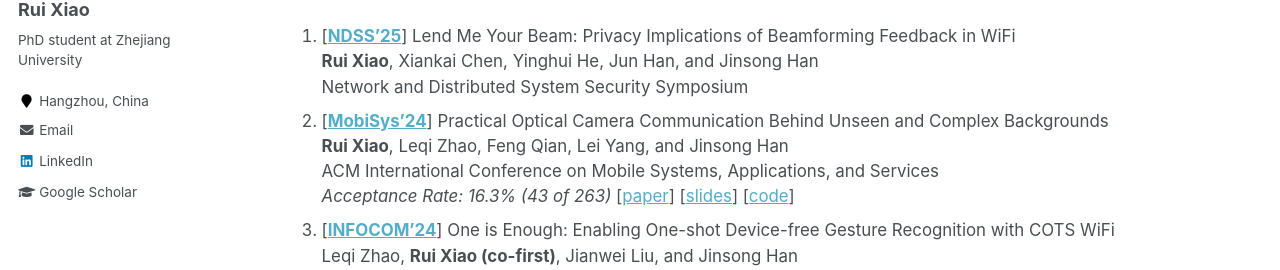
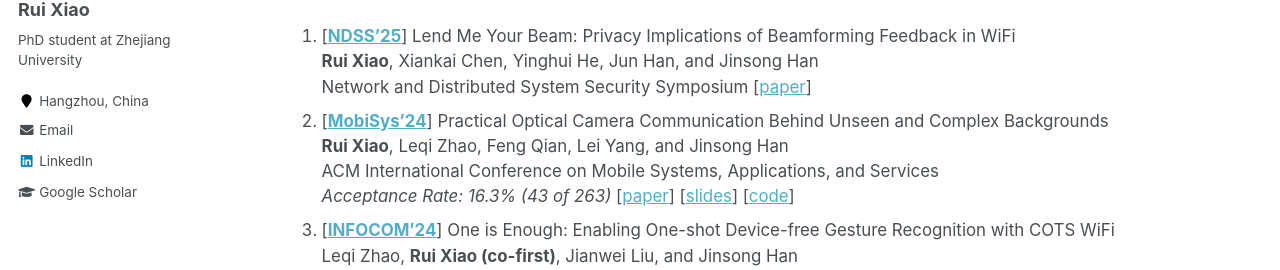
Before and after one commit to ruixiao24/ruixiao24.github.io, a Jekyll site: the page built from _pages/about.md, in a window 1280 px wide and 900 px high, scrolled down 560 px. Shown: the part 183-453 px from the top of the window. Built offline with Jekyll 4.4.1, drawn with Linux system fonts in a browser that asks for light colours.

Commit message:
Update leakybeam pdf

```diff
--- a/_pages/about.md
+++ b/_pages/about.md
@@ -26,6 +26,7 @@
 1. [**[NDSS'25](https://www.ndss-symposium.org/ndss2025/)**] Lend Me Your Beam: Privacy Implications of Beamforming Feedback in WiFi
    **Rui Xiao**, Xiankai Chen, Yinghui He, Jun Han, and Jinsong Han
    Network and Distributed System Security Symposium
+   [[paper](https://ruixiao24.github.io/files/leakybeam-ndss25.pdf)]
 1. [**[MobiSys'24](https://sigmobile.org/mobisys/2024/)**] Practical Optical Camera Communication Behind Unseen and Complex Backgrounds
     **Rui Xiao**, Leqi Zhao, Feng Qian, Lei Yang, and Jinsong Han
     ACM International Conference on Mobile Systems, Applications, and Services
```
